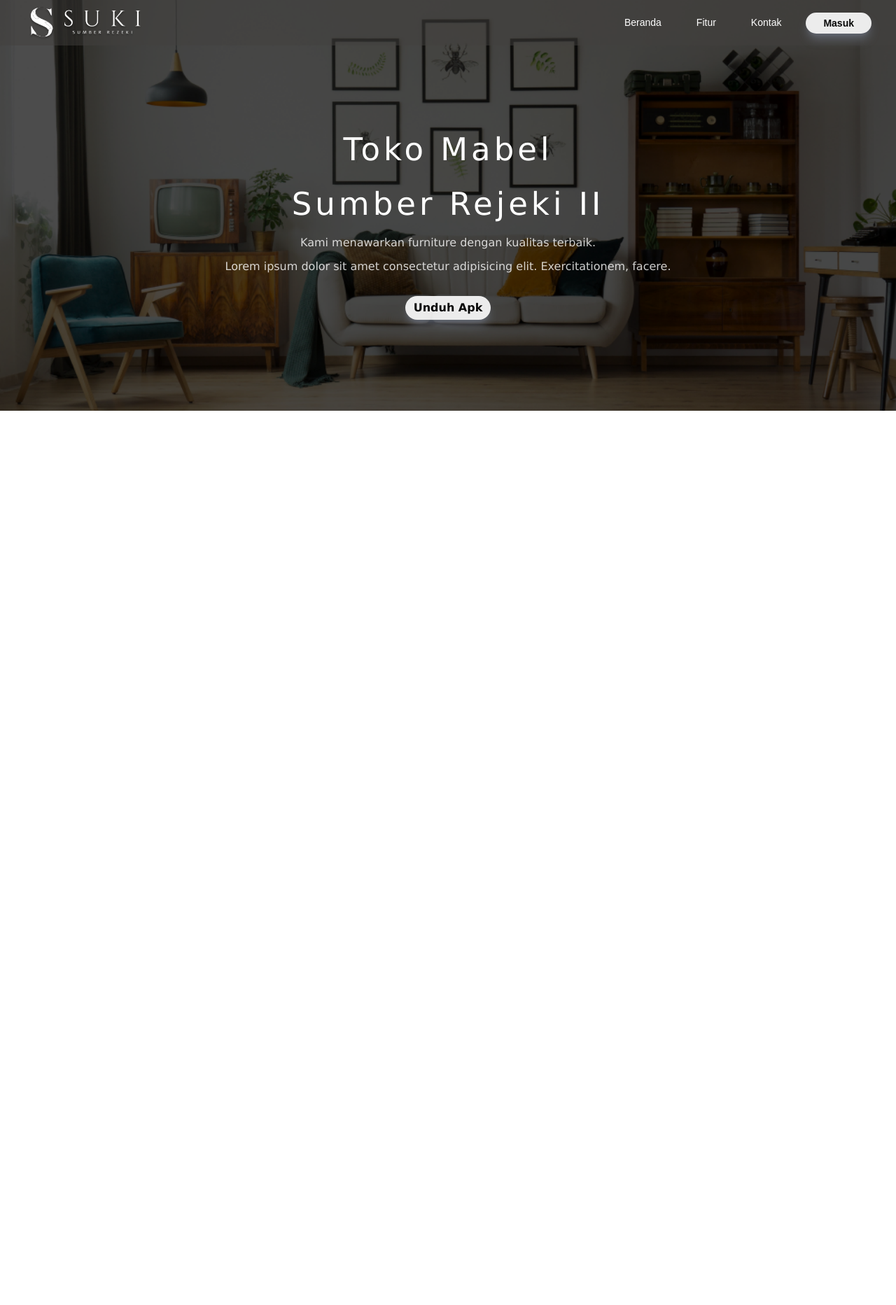
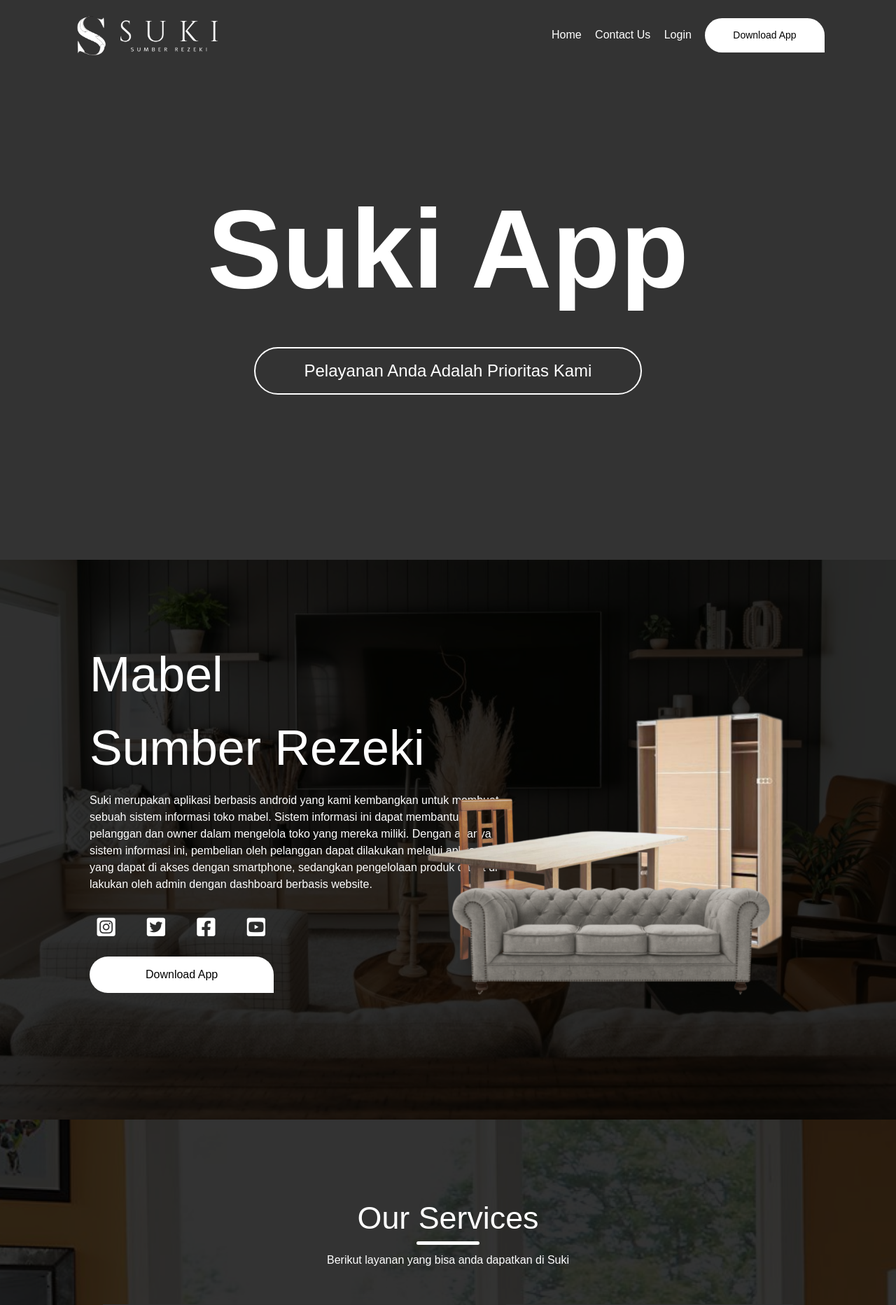
Before and after one commit to Ongghuen/ongghuen-web, a PHP site: page / in a window 1280 px wide. Shown: the top 1865 px of the page at 70% size. Before the commit the page ends 587 px from the top, so only its background shows below. Run offline with PHP 8.4, Linux system fonts and the light colour scheme; some libraries are stand-ins or nearby versions; grey boxes are pictures that could not be loaded.

Commit message:
add landing2 page

```diff
--- a/core/process/checkSession.php
+++ b/core/process/checkSession.php
@@ -8,7 +8,7 @@ function checkSession()
 function checkSessionAndView()
 {
   if (!isset($_SESSION["isLogged"])) {
-    view('landing');
+    view('landing2');
   }
 
   // if (checkSession()) {
--- a/index.php
+++ b/index.php
@@ -9,7 +9,7 @@ session_start();
   <meta charset="UTF-8">
   <meta http-equiv="X-UA-Compatible" content="IE=edge">
   <meta name="viewport" content="width=device-width, initial-scale=1.0">
-  <link rel="stylesheet" href="styles/style.css">
+  <link rel="stylesheet" href="styles/landing2.css">
   <script src="https://cdn.tailwindcss.com" defer></script>
   <title>Suki Store</title>
 </head>
--- a/pages/contact-us.view.php
+++ b/pages/contact-us.view.php
@@ -6,9 +6,9 @@
   <meta http-equiv="X-UA-Compatible" content="IE=edge" />
   <meta name="viewport" content="width=device-width, initial-scale=1.0" />
   <title>Suki - Sumber Rezeki</title>
-  <link rel="icon" href="images/icon.png" sizes="32x32" />
-  <link rel="icon" href="images/icon.png" sizes="192x192" />
-  <link rel="apple-touch-icon" href="images/icon.png" />
+  <link rel="icon" href="../assets/images/icon.png" sizes="32x32" />
+  <link rel="icon" href="../assets/images/icon.png" sizes="192x192" />
+  <link rel="apple-touch-icon" href="../assets/images/icon.png" />
   <meta name="msapplication-TileImage" content="images/icon.png" />
   <link rel="stylesheet" href="../styles/contact-us.css" />
   <link rel="stylesheet" href="https://cdnjs.cloudflare.com/ajax/libs/font-awesome/6.2.0/css/all.min.css" />
--- a/pages/landing2.view.php
+++ b/pages/landing2.view.php
@@ -0,0 +1,153 @@
+<!DOCTYPE html>
+<html lang="en">
+
+<head>
+    <meta charset="UTF-8" />
+    <meta http-equiv="X-UA-Compatible" content="IE=edge" />
+    <meta name="viewport" content="width=device-width, initial-scale=1.0" />
+    <title>Suki - Sumber Rezeki</title>
+    <link rel="stylesheet" href="../styles/landing2.css">
+    <link rel="icon" href="../assets/images/icon.png" sizes="32x32" />
+    <link rel="icon" href="../assets/images/icon.png" sizes="192x192" />
+    <link rel="stylesheet" href="https://cdnjs.cloudflare.com/ajax/libs/font-awesome/6.2.0/css/all.min.css" />
+    <link rel="stylesheet" href="https://cdnjs.cloudflare.com/ajax/libs/font-awesome/6.2.0/css/brands.min.css" />
+    <link rel="stylesheet" href="https://cdnjs.cloudflare.com/ajax/libs/font-awesome/6.2.0/css/fontawesome.min.css" />
+    <link rel="apple-touch-icon" href="images/icon.png" />
+    <meta name="msapplication-TileImage" content="images/icon.png" />
+</head>
+
+<body>
+    <div class="anjay">
+        <video autoplay loop muted plays-inline class="back-video">
+            <source src="./assets/video/video2.mp4" type="video/mp4" />
+        </video>
+
+        <nav>
+            <img src="./assets/images/logo2.png" class="logo2" />
+            <!-- <ul>
+          <li><a href="">Home</a></li>
+          <li><a href="">Services</a></li>
+          <li><a href="">Privacy</a></li>
+          <li><a href="">Document</a></li>
+        </ul> -->
+            <div>
+                <a href="/web/index.php" class="login-btn">Home</a>
+                <a href="/web/pages/contact-us.view.php" class="login-btn">Contact Us</a>
+                <a href="/web/pages/login.view.php" class="login-btn">Login</a>
+                <a href="#" class="btn">Download App</a>
+            </div>
+        </nav>
+        <div class="content-atas anim">
+            <h1 class="anim">Suki App</h1>
+            <a href="#">Pelayanan Anda Adalah Prioritas Kami</a>
+        </div>
+    </div>
+
+    <div class="hero">
+        <!-- <nav> -->
+        <!-- <img src="images/logo2.png" class="logo" /> -->
+        <!-- <ul>
+          <li><a href="">Fitur</a></li>
+          <li><a href="">Cara Kerja</a></li>
+          <li><a href="">Perlindungan</a></li>
+        </ul> -->
+        <!-- <div>
+          <a href="index.html" class="login-btn">Home</a>
+          <a href="contact-us.html" class="login-btn">Contact Us</a>
+          <a href="login.html" class="login-btn">Login</a>
+          <a href="#" class="btn">Download App</a>
+        </div>
+      </nav> -->
+        <div class="content">
+            <h1 class="anim">Mabel<br />Sumber Rezeki</h1>
+            <p class="anim">
+                Suki merupakan aplikasi berbasis android yang kami kembangkan untuk
+                membuat sebuah sistem informasi toko mabel. Sistem informasi ini dapat
+                membantu pelanggan dan owner dalam mengelola toko yang mereka miliki.
+                Dengan adanya sistem informasi ini, pembelian oleh pelanggan dapat
+                dilakukan melalui aplikasi Suki yang dapat di akses dengan smartphone,
+                sedangkan pengelolaan produk dapat di lakukan oleh admin dengan
+                dashboard berbasis website.
+            </p>
+            <div class="sosial anim">
+                <a href=""><i class="fa-brands fa-square-instagram"></i></a>
+                <a href=""><i class="fa-brands fa-square-twitter"></i></a>
+                <a href=""><i class="fa-brands fa-square-facebook"></i></a>
+                <a href=""><i class="fa-brands fa-square-youtube"></i></a>
+            </div>
+            <br />
+            <a href="#" class="btn anim">Download App</a>
+        </div>
+        <img src="./assets/images/iniaja.png" class="feature-img anim" />
+    </div>
+
+    <div class="cobaja">
+        <section class="services section" id="services">
+            <div class="container">
+                <div class="section-header">
+                    <h3 class="title">Our Services</h3>
+                    <p class="text">Berikut layanan yang bisa anda dapatkan di Suki</p>
+                </div>
+
+                <div class="cards">
+                    <!-- <div class="card-wrap">
+            <div class="card" data-card="">
+              <div class="card-content z-index">
+                <img src="./img/design-icon.png" class="icon" alt="" />
+                <h3 class="title-sm">Web Design</h3>
+                <p class="text">
+                  Lorem ipsum dolor sit amet consectetur adipisicing elit. Nam
+                  est suscipit itaque?
+                </p>
+              </div>
+            </div>
+          </div> -->
+                    <div class="card-wrap">
+                        <div class="card" data-card="">
+                            <div class="card-content z-index">
+                                <img src="./img/design-icon.png" class="icon" alt="" />
+                                <h3 class="title-sm">Quality Furniture</h3>
+                                <p class="text">
+                                    Kami menyediakan berbagai macam furniture kebutuhan anda
+                                    dengan kualitas terbaik dan berani bersaing dengan merek
+                                    produk furniture lainya.
+                                </p>
+                            </div>
+                        </div>
+                    </div>
+
+                    <div class="card-wrap">
+                        <div class="card" data-card="">
+                            <div class="card-content z-index">
+                                <img src="./img/code-icon.png" class="icon" alt="" />
+                                <h3 class="title-sm">Custom Furniture</h3>
+                                <p class="text">
+                                    Kami selalu siap dan bersedia untuk membuatkan model
+                                    furniture yang anda inginkan. Tim kami siap memberikan
+                                    kebutuhan yang anda inginkan.
+                                </p>
+                            </div>
+                        </div>
+                    </div>
+
+                    <div class="card-wrap">
+                        <div class="card" data-card="">
+                            <div class="card-content z-index">
+                                <img src="./img/app-icon.png" class="icon" alt="" />
+                                <h3 class="title-sm">Fast delivery</h3>
+                                <p class="text">
+                                    Para customer tidak perlu bingung dalam mengirim barang
+                                    mereka yang telah dibeli. Suki siap melayani pengiriman
+                                    barang anda hingga sampai tepat didepan rumah anda dengan
+                                    secepat kilat.
+                                </p>
+                            </div>
+                        </div>
+                    </div>
+                </div>
+            </div>
+        </section>
+    </div>
+</body>
+
+</html>
--- a/pages/login.view.php
+++ b/pages/login.view.php
@@ -7,8 +7,8 @@
   <link href="https://fonts.googleapis.com/css?family=Poppins:600&display=swap" rel="stylesheet" />
   <script src="https://kit.fontawesome.com/a81368914c.js"></script>
   <meta name="viewport" content="width=device-width, initial-scale=1" />
-  <link rel="icon" href="images/icon.png" sizes="32x32" />
-  <link rel="icon" href="images/icon.png" sizes="192x192" />
+  <link rel="icon" href="../assets/images/icon.png" sizes="32x32" />
+  <link rel="icon" href="../assets/images/icon.png" sizes="192x192" />
   <link rel="apple-touch-icon" href="images/icon.png" />
 </head>
 
--- /dev/null
+++ b/styles/landing2.css
@@ -0,0 +1,412 @@
+/* Landing Page */
+
+* {
+  margin: 0;
+  padding: 0;
+  box-sizing: border-box;
+  font-family: "Poppins", sans-serif;
+}
+.hero {
+  width: 100%;
+  min-height: 100vh;
+  background-image: url(../assets/images/background.jpeg);
+  background-position: center;
+  background-size: cover;
+  padding: 10px 10%;
+  overflow: hidden;
+  position: relative;
+  -webkit-box-shadow: inset 0 0 0 2000px rgba(0, 0, 0, 0.8);
+  box-shadow: inset 0 0 0 2000px rgba(0, 0, 0, 0.8);
+}
+/* nav {
+    padding: 10px 0;
+    display: flex;
+    align-items: center;
+    justify-content: space-between;
+  } */
+/* .logo {
+    width: 250px;
+  } */
+
+/* nav ul li {
+    display: inline-block;
+    list-style: none;
+    margin: 10px 15px;
+  }
+
+  nav ul li a {
+    text-decoration: none;
+    color: #fff;
+    font-weight: 400;
+  } */
+.login-btn {
+  text-decoration: none;
+  color: #fff;
+  margin-right: 15px;
+  font-weight: 400;
+}
+.btn {
+  display: inline-block;
+  text-decoration: none;
+  padding: 14px 40px;
+  color: #000;
+  background: #fff;
+  font-size: 14px;
+  border-radius: 30px;
+  border-bottom-right-radius: 0;
+  transition: 0.5s;
+}
+.content {
+  margin-top: 10%;
+  max-width: 600px;
+}
+
+.content h1 {
+  font-size: 70px;
+  color: #fff;
+}
+
+.content p {
+  margin: 10px 0 30px;
+  color: #fff;
+  animation-delay: 0.5s;
+}
+
+.content .btn {
+  padding: 14px 80px;
+  font-size: 16px;
+  animation-delay: 1.5s;
+}
+
+.btn:hover {
+  border-bottom-right-radius: 30px;
+}
+
+.feature-img {
+  width: 600px;
+  position: absolute;
+  bottom: 70px;
+  right: 90px;
+}
+
+.feature-img.anim {
+  animation-delay: 2s;
+}
+
+.anim {
+  opacity: 0;
+  transform: translateY(30px);
+  animation: moveup 0.5s linear forwards;
+}
+
+@keyframes moveup {
+  100% {
+    opacity: 1;
+    transform: translateY(0px);
+  }
+}
+
+.sosial {
+  animation-delay: 1s;
+}
+
+.sosial a {
+  width: 47px;
+  height: 37px;
+  border-radius: 50%;
+  display: inline-flex;
+  align-items: center;
+  justify-content: center;
+  font-size: 30px;
+  color: #fff;
+  cursor: pointer;
+  margin-right: 20px;
+  text-decoration: none;
+}
+
+/* #page one */
+
+.anjay {
+  width: 100%;
+  height: 100vh;
+  /* background-image: linear-gradient(rgba(12, 3, 51, 0.3), rgba(12, 3, 51, 0.3)); */
+  position: relative;
+  padding: 0 5%;
+  display: flex;
+  align-items: center;
+  justify-content: center;
+  -webkit-box-shadow: inset 0 0 0 2000px rgba(0, 0, 0, 0.8);
+  box-shadow: inset 0 0 0 2000px rgba(0, 0, 0, 0.8);
+}
+
+nav {
+  width: 100%;
+  position: absolute;
+  top: 0;
+  left: 0;
+  padding: 20px 8%;
+  display: flex;
+  align-items: center;
+  justify-content: space-between;
+}
+
+nav .logo2 {
+  width: 250px;
+}
+
+nav ul li {
+  list-style: none;
+  display: inline-block;
+  margin-left: 40px;
+}
+
+nav ul li a {
+  text-decoration: none;
+  color: #fff;
+  font-size: 17px;
+}
+
+.content-atas {
+  text-align: center;
+}
+
+.content-atas h1 {
+  font-size: 160px;
+  color: #fff;
+  font-weight: 600;
+  transition: 0.5s;
+}
+.content-atas p {
+  color: #fff;
+  font-size: 20px;
+  /* font-weight: 200; */
+}
+
+.content-atas h1:hover {
+  -webkit-text-stroke: 2px #fff;
+  color: transparent;
+}
+.content-atas a {
+  text-decoration: none;
+  display: inline-block;
+  color: #fff;
+  font-size: 24px;
+  border: 2px solid #fff;
+  padding: 14px 70px;
+  border-radius: 50px;
+  margin-top: 20px;
+}
+
+.back-video {
+  position: absolute;
+  right: 0;
+  bottom: 0;
+  z-index: -1;
+}
+
+@media (min-aspect-ration: 16/89) {
+  .back-video {
+    width: 100%;
+    height: auto;
+  }
+}
+
+@media (max-aspect-ration: 16/89) {
+  .back-video {
+    width: auto;
+    height: 100%;
+  }
+}
+
+/* #Service  */
+.cobaja {
+  width: 100%;
+  min-height: 100vh;
+  background-image: url(../assets/images/yagatau.jpg);
+  background-position: center;
+  background-size: cover;
+  /* padding: 10px 10%; */
+  overflow: hidden;
+  position: relative;
+  -webkit-box-shadow: inset 0 0 0 2000px rgba(0, 0, 0, 0.8);
+  box-shadow: inset 0 0 0 2000px rgba(0, 0, 0, 0.8);
+}
+
+.section {
+  padding: 7rem 0;
+  overflow: hidden;
+}
+
+.services .points1 {
+  left: -60px;
+}
+
+.services .points1 {
+  bottom: -50px;
+  left: -125px;
+  opacity: 0.2;
+  pointer-events: none;
+}
+
+.services .points2 {
+  bottom: -70px;
+  right: -65px;
+  opacity: 0.2;
+  pointer-events: none;
+}
+
+.container {
+  position: relative;
+  z-index: 5;
+  max-width: 92rem;
+  padding: 0 4rem;
+  margin: 0 auto;
+}
+
+.section-header {
+  text-align: center;
+  margin-bottom: 1.5rem;
+}
+
+.section-header .text {
+  color: white;
+}
+
+.title {
+  color: white;
+  position: relative;
+  display: inline-block;
+  padding-bottom: 1rem;
+  line-height: 1;
+  font-size: 2.8rem;
+  margin-bottom: 0.6rem;
+}
+
+.title:before {
+  content: attr(data-title);
+  display: block;
+  margin-bottom: 0.4rem;
+  color: white;
+  font-size: 1.15rem;
+  font-weight: 500;
+  text-transform: uppercase;
+  letter-spacing: 3px;
+}
+
+.title:after {
+  content: "";
+  position: absolute;
+  width: 90px;
+  height: 5px;
+  border-radius: 3px;
+  background-color: white;
+  bottom: 0;
+  left: 50%;
+  transform: translateX(-50%);
+}
+
+.cards {
+  display: flex;
+  justify-content: space-around;
+  flex-wrap: wrap;
+  width: 100%;
+}
+
+.card-wrap {
+  position: relative;
+  margin: 1.7rem 0.8rem;
+}
+
+.card {
+  position: relative;
+  width: 100%;
+  max-width: 410px;
+  min-height: 410px;
+  background-color: #f6f7fb;
+  display: flex;
+  align-items: center;
+  justify-content: center;
+  text-align: center;
+  padding: 3rem 2rem;
+  overflow: hidden;
+  transition: 0.3s;
+  -webkit-box-shadow: inset 0 0 0 2000px rgba(0, 0, 0, 0.8);
+  box-shadow: inset 0 0 0 2000px rgba(0, 0, 0, 0.8);
+}
+
+.card:before {
+  content: attr(data-card);
+  position: absolute;
+  top: -15px;
+  right: -15px;
+  font-size: 6rem;
+  font-weight: 800;
+  line-height: 1;
+  color: #fff;
+  opacity: 0.025;
+}
+
+.card:after {
+  content: "";
+  position: absolute;
+  width: 100%;
+  height: 0px;
+  bottom: 0;
+  left: 0;
+  background-color: #fff;
+  transition: 0.3s;
+}
+
+.card-wrap:hover .card {
+  transform: translateY(-15px);
+}
+
+.card-wrap:hover .card:after {
+  height: 8px;
+}
+
+.icon {
+  width: 90px;
+  margin-bottom: 1.7rem;
+}
+
+.card .title-sm {
+  line-height: 0.8;
+}
+
+.card .text {
+  font-size: 15px;
+  margin: 1.8rem 0;
+  color: #fff;
+  /* font-size: 0.9rem;
+    margin: 1rem 0; */
+}
+
+.services .points1 {
+  bottom: -50px;
+  left: -125px;
+  opacity: 0.2;
+  pointer-events: none;
+}
+
+.services .points2 {
+  bottom: -70px;
+  right: -65px;
+  opacity: 0.2;
+  pointer-events: none;
+}
+
+.title-sm {
+  color: #fff;
+  font-weight: 600;
+  font-size: 1.6rem;
+}
+
+.points-sq {
+  width: 210px;
+}
+
+.z-index {
+  position: relative;
+  z-index: 2;
+}
```
Also changed, not shown: styles/index.css (deleted), 1 other file.
